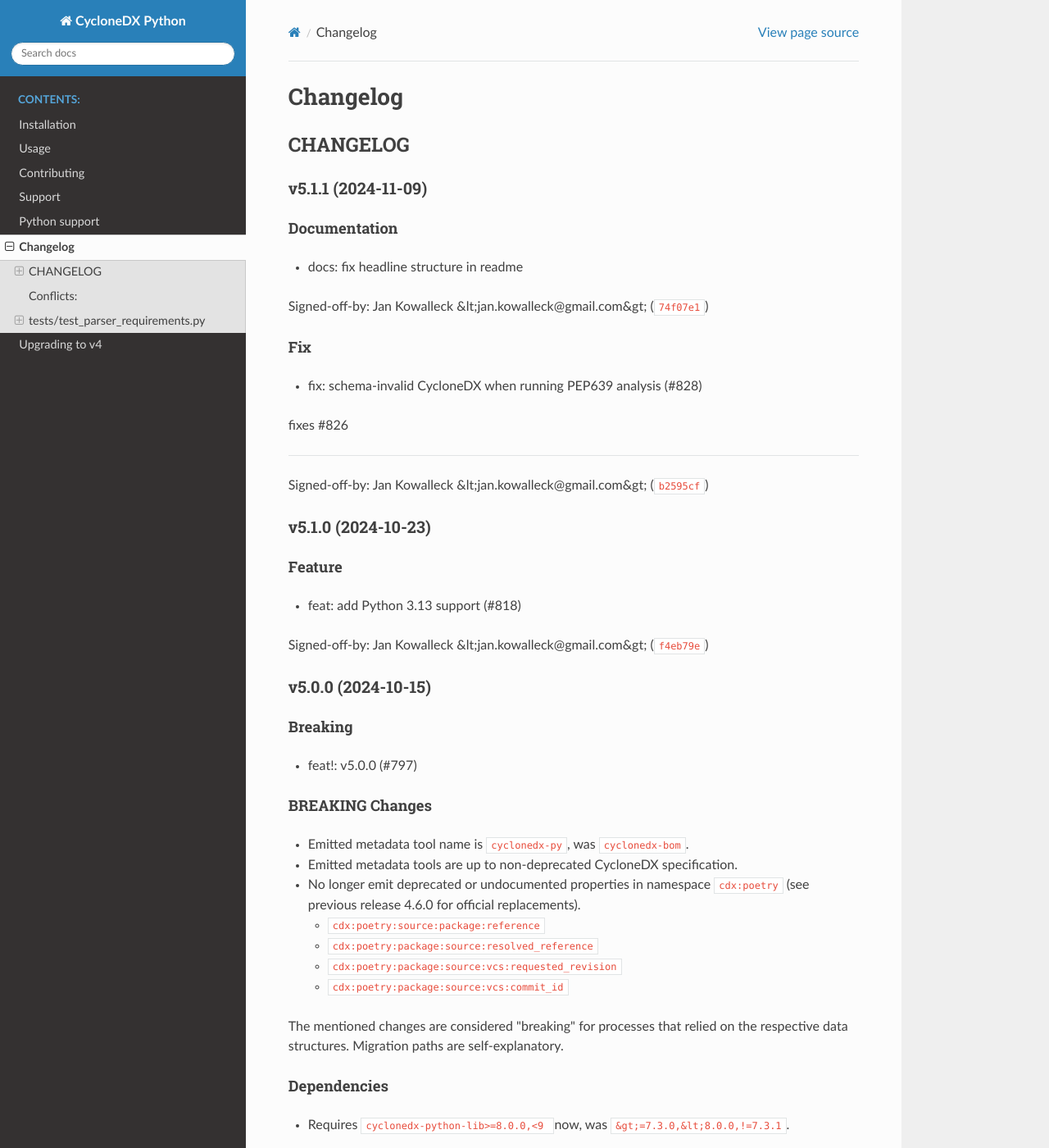
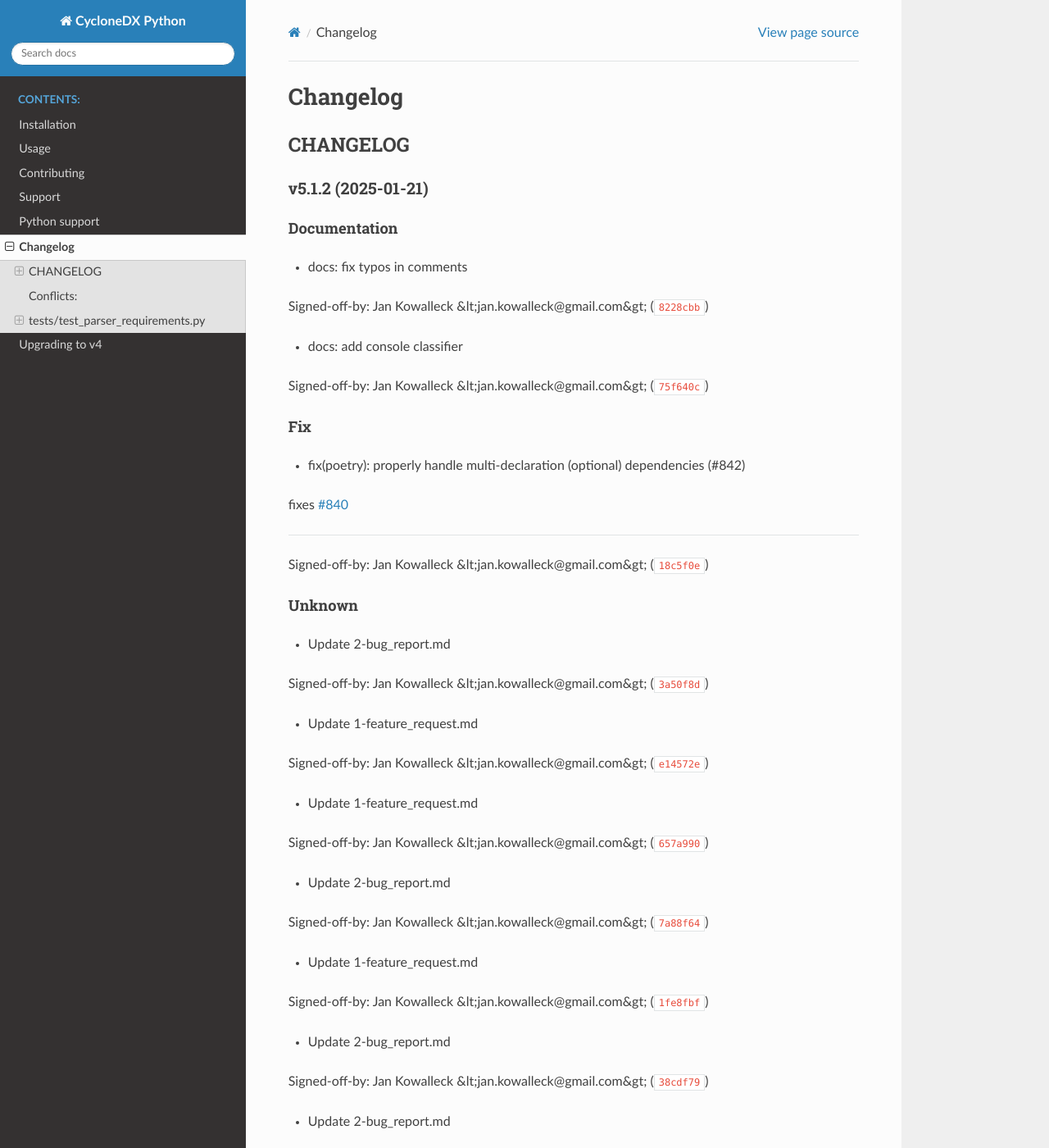
Before and after one commit to CycloneDX/cyclonedx-python, a Sphinx documentation site: the page built from docs/changelog.rst, in a window 1280 px wide and 1400 px high. Shown: the whole window at 82% size. Built offline with Sphinx 7.4.7 and the Read the Docs theme 3.1.0, drawn with Linux system fonts in a browser that asks for light colours; some of the changed text lies outside the part shown.

Commit message:
chore(release): 5.1.2
Automatically generated by python-semantic-release

Signed-off-by: semantic-release <semantic-release@bot.local>

```diff
--- a/CHANGELOG.md
+++ b/CHANGELOG.md
@@ -1,5 +1,58 @@
 # CHANGELOG
 
+
+
+## v5.1.2 (2025-01-21)
+
+### Documentation
+
+* docs: fix typos in comments
+
+Signed-off-by: Jan Kowalleck &lt;jan.kowalleck@gmail.com&gt; ([`8228cbb`](https://github.com/CycloneDX/cyclonedx-python/commit/8228cbb65070008279859579b6149e6f6e6f0404))
+
+* docs: add console classifier
+
+Signed-off-by: Jan Kowalleck &lt;jan.kowalleck@gmail.com&gt; ([`75f640c`](https://github.com/CycloneDX/cyclonedx-python/commit/75f640cdede42676c0d9e96a359b111582596ff9))
+
+### Fix
+
+* fix(poetry): properly handle multi-declaration (optional) dependencies (#842)
+
+fixes [#840](https://github.com/CycloneDX/cyclonedx-python/issues/840)
+
+---------
+
+Signed-off-by: Jan Kowalleck &lt;jan.kowalleck@gmail.com&gt; ([`18c5f0e`](https://github.com/CycloneDX/cyclonedx-python/commit/18c5f0ec8e4418aeaf7d6ee2e36b40133f9d0e5a))
+
+### Unknown
+
+* Update 2-bug_report.md
+
+Signed-off-by: Jan Kowalleck &lt;jan.kowalleck@gmail.com&gt; ([`3a50f8d`](https://github.com/CycloneDX/cyclonedx-python/commit/3a50f8d2e17ebbcb399f6fe88b974c166147119f))
+
+* Update 1-feature_request.md
+
+Signed-off-by: Jan Kowalleck &lt;jan.kowalleck@gmail.com&gt; ([`e14572e`](https://github.com/CycloneDX/cyclonedx-python/commit/e14572e31f10e971b99917c3b51fc03c5436d003))
+
+* Update 1-feature_request.md
+
+Signed-off-by: Jan Kowalleck &lt;jan.kowalleck@gmail.com&gt; ([`657a990`](https://github.com/CycloneDX/cyclonedx-python/commit/657a99099524e4c2ce6d73308ac27eec8d7aec2a))
+
+* Update 2-bug_report.md
+
+Signed-off-by: Jan Kowalleck &lt;jan.kowalleck@gmail.com&gt; ([`7a88f64`](https://github.com/CycloneDX/cyclonedx-python/commit/7a88f64af25e875ad6951710c4556f2bb848d30b))
+
+* Update 1-feature_request.md
+
+Signed-off-by: Jan Kowalleck &lt;jan.kowalleck@gmail.com&gt; ([`1fe8fbf`](https://github.com/CycloneDX/cyclonedx-python/commit/1fe8fbffcece008ace15cb7870113fe1faba0105))
+
+* Update 2-bug_report.md
+
+Signed-off-by: Jan Kowalleck &lt;jan.kowalleck@gmail.com&gt; ([`38cdf79`](https://github.com/CycloneDX/cyclonedx-python/commit/38cdf7973810ef9f069f457d903922b96ba96bbf))
+
+* Update 2-bug_report.md
+
+Signed-off-by: Jan Kowalleck &lt;jan.kowalleck@gmail.com&gt; ([`1090bf9`](https://github.com/CycloneDX/cyclonedx-python/commit/1090bf9a1cde4f07e038fa30b09d38c3809e5c20))
 
 
 ## v5.1.1 (2024-11-09)
--- a/cyclonedx_py/__init__.py
+++ b/cyclonedx_py/__init__.py
@@ -17,7 +17,7 @@
 
 # !! version is managed by `semantic_release`
 # do not use typing here, or else `semantic_release` might have issues finding the variable
-__version__ = "5.1.1"  # noqa:Q000
+__version__ = "5.1.2"  # noqa:Q000
 
 # There is no stable/public API.
 # However, you might call the stable CLI instead, like so:
--- a/docs/conf.py
+++ b/docs/conf.py
@@ -24,7 +24,7 @@
 
 # The full version, including alpha/beta/rc tags
 # !! version is managed by semantic_release
-release = "5.1.1"
+release = "5.1.2"
 
 # -- General configuration ---------------------------------------------------
 
--- a/pyproject.toml
+++ b/pyproject.toml
@@ -6,7 +6,7 @@
 
 [tool.poetry]
 name = "cyclonedx-bom"
-version = "5.1.1"
+version = "5.1.2"
 description = "CycloneDX Software Bill of Materials (SBOM) generator for Python projects and environments"
 authors = [
   "Jan Kowalleck <jan.kowalleck@gmail.com>",
```
